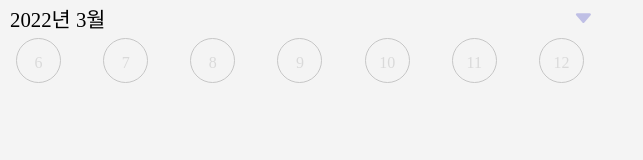
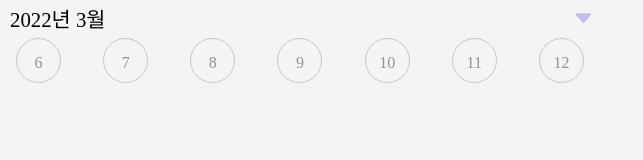
Before and after one commit to 42openproject/whatdidyoueat, a React (Create React App) app in the folder client/: page /test in a window 1280 px wide. Shown: the top 160 px of the page, without its empty margins (0-643 px from the left). Built offline with nearby package versions, Linux system fonts and the light colour scheme.

Commit message:
FEAT #57 - console 에러표시 나는 부분 수정

```diff
--- a/client/src/Calendar/Calendar.js
+++ b/client/src/Calendar/Calendar.js
@@ -1,10 +1,15 @@
 import { useEffect, useState } from 'react';
-import { GrFormNext, GrFormPrevious, GrFormDown } from 'react-icons/gr';
+import { GrFormNext, GrFormPrevious } from 'react-icons/gr';
 import { BsFillCaretDownFill, BsFillCaretUpFill } from 'react-icons/bs';
 import CalendarDateItem from './CalendarDateItem';
 import './Calendar.css';
 
-function Calendar({ onClickDate = '', startDate = '', endDate = '' }) {
+function Calendar({
+  onClickDate = '',
+  startDate = '',
+  endDate = '',
+  postedDate = '',
+}) {
   const today = new Date();
   // const today = new Date(`2022-1-1`);
   const [year, setYear] = useState(today.getFullYear());
@@ -50,7 +55,7 @@ function Calendar({ onClickDate = '', startDate = '', endDate = '' }) {
       }
     }
     setDateArr(someArr);
-    console.log(someArr);
+    // console.log(someArr);
   };
 
   const getDateArrWeek = () => {
@@ -82,7 +87,6 @@ function Calendar({ onClickDate = '', startDate = '', endDate = '' }) {
     for (let i = 0; i < 6 - prevDay; i += 1) {
       if (lastDate.getDate() < nextD) {
         console.log('in');
-        const nextM = new Date(Y, M + 1, 1);
         M += 1;
         nextD = 1;
         if (M > 12) {
@@ -185,13 +189,14 @@ function Calendar({ onClickDate = '', startDate = '', endDate = '' }) {
                   date={d}
                   key={i}
                   month={month}
-                  postedDate={[1, 3, 5, 7, 9]}
+                  postedDate={postedDate}
                   today={today}
+                  todayDate={date}
                   clickedDate={clickedDate}
                   setClickedDate={setClickedDate}
                   startDate={startDate}
-                  endDate={'2021-12-13'}
-                  // endDate={endDate}
+                  endDate={endDate}
+                  onClickDate={onClickDate}
                 />
               );
             })}
--- a/client/src/Calendar/CalendarDateItem.js
+++ b/client/src/Calendar/CalendarDateItem.js
@@ -1,5 +1,3 @@
-import { useState } from 'react';
-
 function CalendarDateItem({
   resizeNumber,
   date,
@@ -10,6 +8,7 @@ function CalendarDateItem({
   setClickedDate,
   startDate = '',
   endDate = '',
+  onClickDate = '',
 }) {
   const item = new Date(date);
   const d = date === '' ? '' : new Date(date).getDate();
@@ -31,7 +30,7 @@ function CalendarDateItem({
     if (
       postedDate.length &&
       M === month &&
-      postedDate.some(e => e === dd.getDate())
+      postedDate.some(e => e === `${Y}-${M}-${D}`)
     )
       tmp += ' calendar-days__day-item--posted';
     if (clickedDate === `${Y}-${M}-${D}`)
@@ -44,13 +43,14 @@ function CalendarDateItem({
   };
   const itemClass = getItemClass(item);
 
-  const onClickDate = e => {
+  const onClickDateInCalendar = e => {
     if (
       !(startDate && startDate > e.target.ariaLabel) &&
       !(endDate && endDate < e.target.ariaLabel)
-    )
+    ) {
       setClickedDate(e.target.ariaLabel);
-
+      if (onClickDate) onClickDate(e.target.ariaLabel);
+    }
     return console.log(e.target.ariaLabel);
   };
 
@@ -59,7 +59,7 @@ function CalendarDateItem({
       <div className={itemClass}>
         <abbr
           aria-label={date}
-          onClick={onClickDate}
+          onClick={onClickDateInCalendar}
           className="calendar-days__day-item__abbr"
         >
           {d}
```
